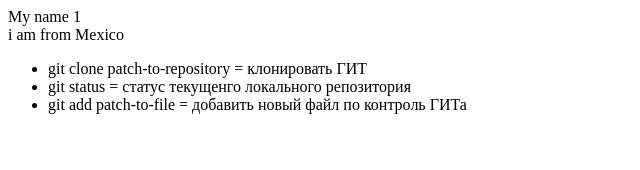
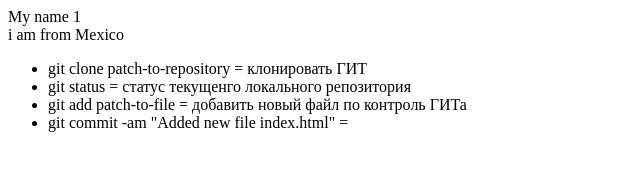
Before and after one commit to purpleSnail2/kam-js-git, a plain HTML site: page index.html in a window 1280 px wide. Shown: the whole page, without its empty margins (0-640 px from the left). Drawn offline with Linux system fonts and the light colour scheme.

Commit message:
Added new file index.html new status

```diff
--- a/index.html
+++ b/index.html
@@ -6,6 +6,7 @@
         <li>git clone patch-to-repository  = клонировать ГИТ</li>
         <li>git status = статус текущенго локального репозитория</li>
         <li>git add patch-to-file  = добавить новый файл по контроль ГИТа</li>
+        <li>git commit -am "Added new file index.html" = </li>
     </ul>
 
 </div>
```
